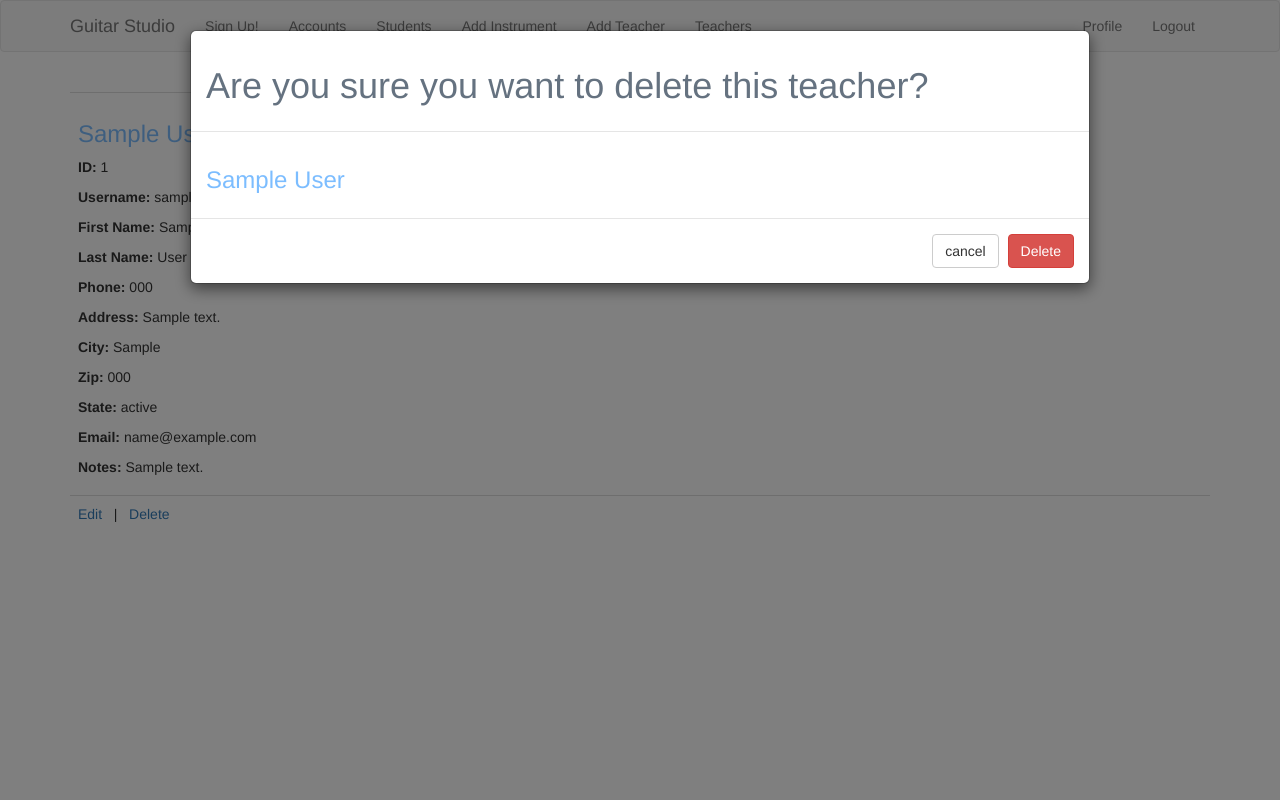
After one commit to iotenti/scheduling-app, a Flask app: page /view_teacher/1 in a window 1280 px wide, after a click on "Delete". The commit adds this page. Run offline with Flask 2, Linux system fonts and the light colour scheme; a user stored in the database is signed in; tables that the repository leaves empty hold one stand-in row (values such as "Sample post"); some libraries are stand-ins or nearby versions.

Commit message:
quickly added teacher views and delete functionality

```diff
--- a/app/auth/routes.py
+++ b/app/auth/routes.py
@@ -6,6 +6,7 @@ from app.auth import bp
 from app.auth.forms import LoginForm, TeacherRegistrationForm
 from app.models import Teachers
 # from app.auth.email import send_password_reset_email
+
 
 @bp.route('/login', methods=['GET', 'POST'])
 def login():
@@ -34,6 +35,7 @@ def logout():
 @bp.route('/register', methods=['GET', 'POST'])
 def register():
     if current_user.is_authenticated:
+        # flash(current_user.email)
         return redirect(url_for('main.index'))
     form = TeacherRegistrationForm()
     if form.validate_on_submit():
--- a/app/main/routes.py
+++ b/app/main/routes.py
@@ -147,6 +147,28 @@ def view_account(id):
                             'view_account.html',
                             title='Account',
                             account=account)
+
+
+@bp.route('/view_all_teachers', methods=['GET', 'POST'])
+@login_required
+def view_all_teachers():
+    teachers = Teachers.query.all()
+
+    return render_template(
+                            'view_teachers.html',
+                            title='Teachers',
+                            teachers=teachers)
+
+
+@bp.route('/view_teacher/<id>', methods=['GET', 'POST'])
+@login_required
+def view_teacher(id):
+    teacher = Teachers.query.get(id)
+
+    return render_template(
+                        'view_teacher.html',
+                        title='Teacher',
+                        teacher=teacher)
 
 
 @bp.route('/view_student/<id>', methods=['GET', 'POST'])
@@ -317,6 +339,24 @@ def delete_student(id):
                             title='Delete')
 
 
+@bp.route('/delete_teacher/<id>', methods=['GET', 'POST'])
+@login_required
+def delete_teacher(id):
+    # figure out how to cascade attendence too
+    teacher = Teachers.query.filter_by(id=id).first_or_404()
+
+    db.session.delete(teacher)
+    db.session.commit()
+    # remind me
+    flash('Teacher FIRED')
+    return redirect(url_for('main.index'))
+
+    return render_template(
+                            'delete_teacher.html',
+                            teacher=teacher,
+                            title='Delete')
+
+
 @bp.route('/edit_student/<id>', methods=['GET', 'POST'])
 @login_required
 def edit_student(id):
--- a/app/models.py
+++ b/app/models.py
@@ -30,9 +30,9 @@ class Teachers(UserMixin, db.Model):
     city = db.Column(db.String(50))
     state = db.Column(db.String(2))
     zipcode = db.Column(db.String(5))
+    is_admin = db.Column(db.Boolean, default=False, nullable=True)
     notes = db.Column(db.String(500))
     students = db.relationship('Students', backref='teacher', lazy='dynamic')
-    # add admin field
     # format first and last name to capitalize
 
     def __repr__(self):
--- a/app/templates/base.html
+++ b/app/templates/base.html
@@ -30,6 +30,8 @@
                     <li><a id="studentsLink" href="javascript: void(0);">Students</a></li>
                     <!-- make admin only link -->
                     <li><a href="{{ url_for('main.add_instrument') }}">Add Instrument</a></li>
+                    <li><a href="{{ url_for('auth.register') }}">Add Teacher</a></li>
+                    <li><a href="{{ url_for('main.view_all_teachers') }}">Teachers</a></li>
                 </ul>
 
                 {% if g.search_form %}
--- /dev/null
+++ b/app/templates/view_teacher.html
@@ -0,0 +1,55 @@
+{% extends 'base.html' %}
+{% import 'bootstrap/wtf.html' as wtf %}
+
+{% block app_content %}
+<br>
+<table class="table table-hover">
+    <tr>
+        <td>
+            <h3>{{ teacher.first_name }} {{ teacher.last_name }}</h3>
+            <p><b>ID:</b> {{ teacher.id }}</p>
+            <p><b>Username:</b> {{ teacher.username }}</p>
+            <p><b>First Name:</b> {{ teacher.first_name }}</p>
+            <p><b>Last Name:</b> {{ teacher.last_name }}</p>
+            <p><b>Phone:</b> {{ teacher.phone_num }}</p>
+            <p><b>Address:</b> {{ teacher.address }}</p>
+            <p><b>City:</b> {{ teacher.city }}</p>
+            <p><b>Zip:</b> {{ teacher.zipcode }}</p>
+            <p><b>State:</b> {{ teacher.state }}</p>
+            <p><b>Email:</b> {{ teacher.email }}</p>
+            <p><b>Notes:</b> {{ teacher.notes }}</p>
+        </td>
+    </tr>
+    <tr>
+        <td>
+            <div style="text-align:left;">
+                <a href="{# url_for('main.edit_teacher', id=teacher.id) #}">Edit</a>
+                &nbsp; | &nbsp;
+                <a href="#" data-toggle="modal" data-target="#editModal">Delete</a>
+            </div>
+        </td>
+        <td></td>
+        <td></td>
+    </tr>
+</table>
+<div class="modal fade" id="editModal">
+    <div class="modal-dialog modal-lg">
+        <div class="modal-content">
+            <div class="modal-header">
+                <h1>Are you sure you want to delete this teacher?</h1>
+            </div>
+            <div class="modal-body modal-xl">
+                <div class="row">
+                    <div class="col-md-4">
+                        <h3>{{ teacher }}</h3>
+                    </div>
+                </div>
+            </div>
+            <div class="modal-footer">
+                <button type="button" class="btn btn-default" data-dismiss="modal">cancel</button>
+                <a href="{{ url_for('main.delete_teacher', id=teacher.id) }}" class="btn btn-danger" value="delete">Delete</a>
+            </div>
+        </div>
+    </div>
+</div>
+{% endblock %}
```
Also changed, not shown: app/auth/forms.py (+8 -3 lines), app/templates/add_teacher.html (added, +10 -0 lines), app/templates/view_teachers.html (added, +26 -0 lines), migrations/versions/7ee2990a2c7a_fixing_problem_with_is_admin_field.py (added, +38 -0 lines), migrations/versions/dbfee9936757_added_admin_field_to_teachers.py (added, +38 -0 lines), app/main/forms.py (line endings or trailing spaces).
